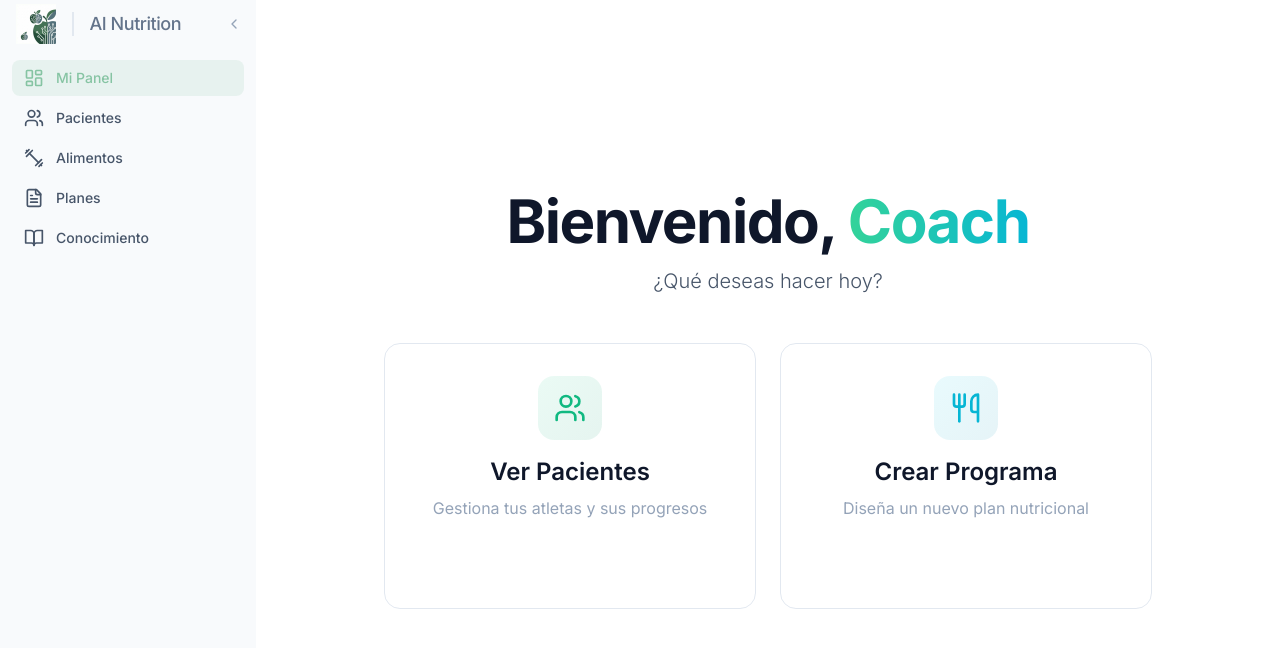
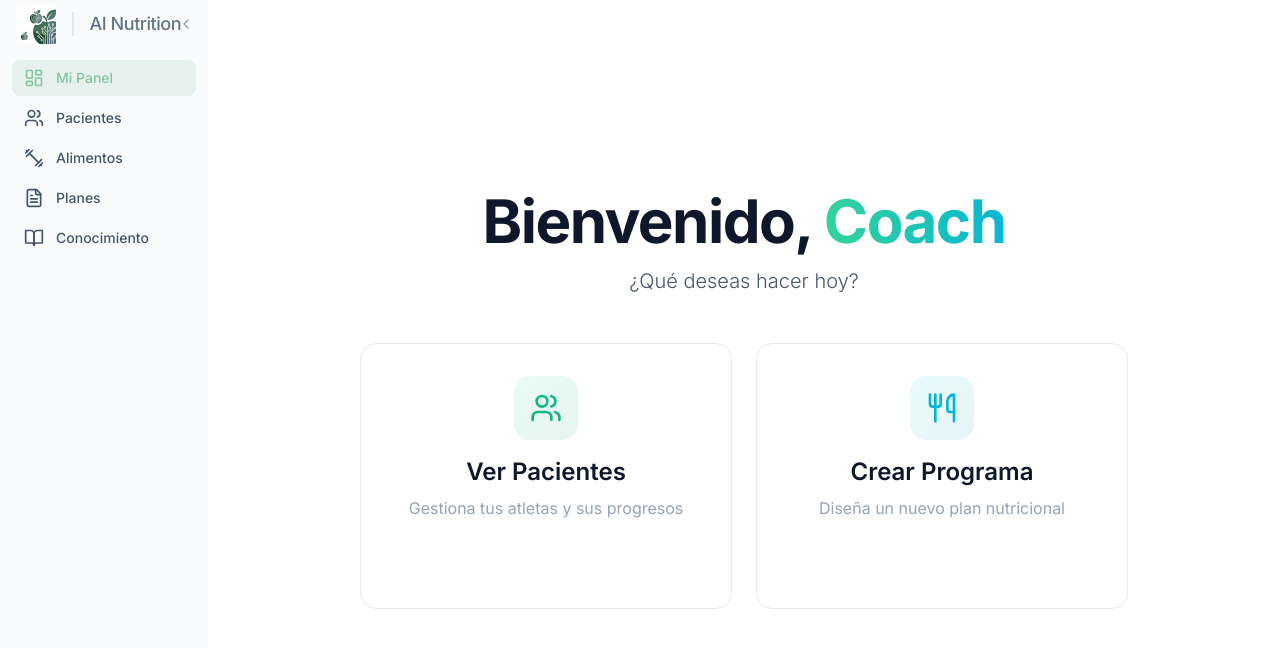
Before and after one commit to vjuanan/ai-nutrition-app, a Next.js app: page / in a window 1280 px wide. Shown: the top 648 px of the page. Built offline with nearby package versions, Linux system fonts and the light colour scheme; no server answers; the database is empty.

Commit message:
style: reduce sidebar width to w-52

```diff
--- a/components/app-shell/DashboardShell.tsx
+++ b/components/app-shell/DashboardShell.tsx
@@ -29,7 +29,7 @@ export function DashboardShell({ children, role }: DashboardShellProps) {
             <main
                 className={`
                     pt-12 min-h-screen transition-all duration-300
-                    ${isSidebarCollapsed ? 'pl-16' : 'pl-64'}
+                    ${isSidebarCollapsed ? 'pl-16' : 'pl-52'}
                 `}
             >
                 {/* Warning Banner */}
--- a/components/app-shell/Sidebar.tsx
+++ b/components/app-shell/Sidebar.tsx
@@ -64,7 +64,7 @@ export function Sidebar({ role = 'coach' }: SidebarProps) {
             className={`
         fixed left-0 top-0 h-screen bg-slate-50
         flex flex-col transition-all duration-300 ease-in-out z-40
-        ${isSidebarCollapsed ? 'w-16' : 'w-64'}
+        ${isSidebarCollapsed ? 'w-16' : 'w-52'}
       `}
         >
             {/* Logo - Horizontal layout matching reference */}
--- a/components/app-shell/Topbar.tsx
+++ b/components/app-shell/Topbar.tsx
@@ -37,7 +37,7 @@ export function Topbar({ title, actions, prefixActions }: TopbarProps) {
                 className={`
             fixed top-0 right-0 h-12 bg-white
             flex items-center justify-between px-6 z-30 transition-all duration-300
-            ${isSidebarCollapsed ? 'left-16' : 'left-64'}
+            ${isSidebarCollapsed ? 'left-16' : 'left-52'}
           `}
             >
                 {/* Left: Title & Breadcrumb */}
--- a/components/app-shell/index.tsx
+++ b/components/app-shell/index.tsx
@@ -34,7 +34,7 @@ export function AppShell({ children, title, actions, prefixActions, fullScreen =
             <main
                 className={`
           pt-12 min-h-screen transition-all duration-300
-          ${isSidebarCollapsed ? 'pl-16' : 'pl-64'}
+          ${isSidebarCollapsed ? 'pl-16' : 'pl-52'}
         `}
             >
                 <div className="p-6">
```
